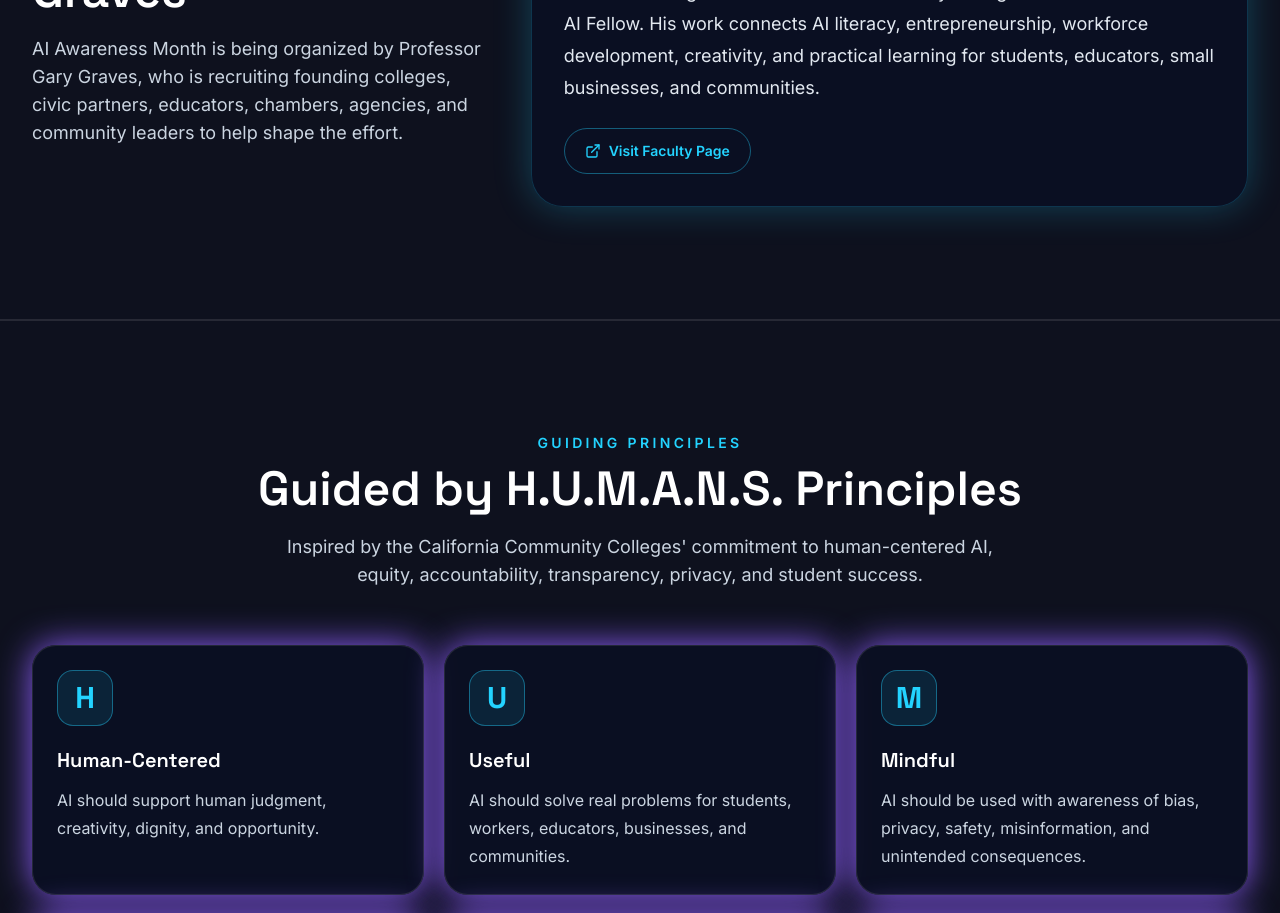
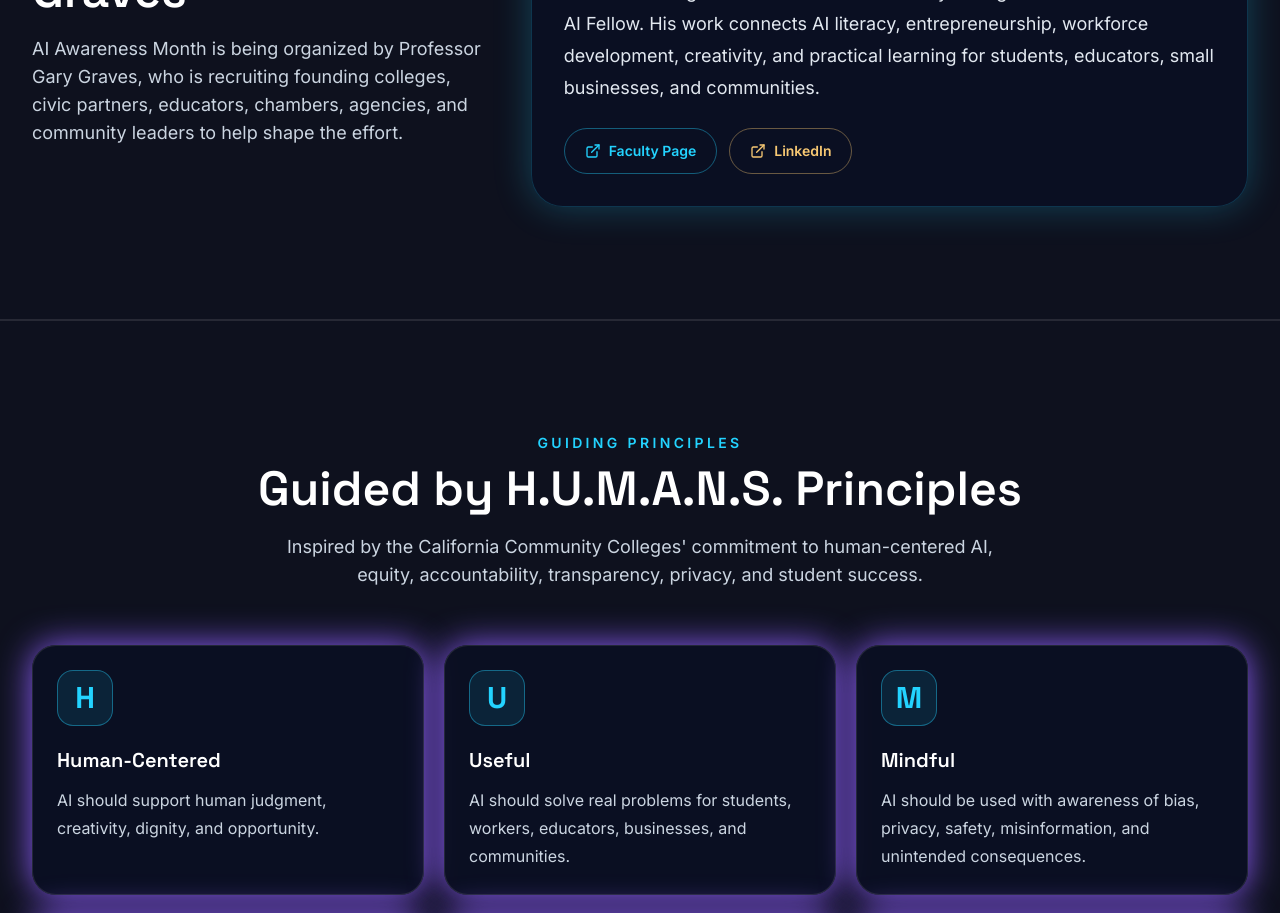
Before and after one commit to profgarygraves/github-AI-Awareness-Month, a React (Vite) app: page / in a window 1280 px wide. Shown: the part 2600-3513 px from the top of the page. Built offline with nearby package versions, Linux system fonts and the light colour scheme.

Commit message:
Add organizer LinkedIn link

```diff
--- a/src/components/Organizer.jsx
+++ b/src/components/Organizer.jsx
@@ -20,15 +20,26 @@ export default function Organizer() {
             literacy, entrepreneurship, workforce development, creativity, and practical learning
             for students, educators, small businesses, and communities.
           </p>
+          <div className="mt-6 flex flex-wrap gap-3">
             <a
               href="https://ggraves.faculty.fullcoll.edu/"
               target="_blank"
               rel="noreferrer"
-            className="mt-6 inline-flex items-center gap-2 rounded-full border border-aurora/40 px-5 py-3 text-sm font-semibold text-aurora transition hover:bg-aurora hover:text-night"
+              className="inline-flex items-center gap-2 rounded-full border border-aurora/40 px-5 py-3 text-sm font-semibold text-aurora transition hover:bg-aurora hover:text-night"
             >
               <ExternalLink className="h-4 w-4" aria-hidden="true" />
-            Visit Faculty Page
+              Faculty Page
             </a>
+            <a
+              href="https://www.linkedin.com/in/garygraves"
+              target="_blank"
+              rel="noreferrer"
+              className="inline-flex items-center gap-2 rounded-full border border-ember/40 px-5 py-3 text-sm font-semibold text-ember transition hover:bg-ember hover:text-night"
+            >
+              <ExternalLink className="h-4 w-4" aria-hidden="true" />
+              LinkedIn
+            </a>
+          </div>
         </article>
       </div>
     </section>
```
Also changed, not shown: 1 other file (tests, documents, lock files or other folders). Lines whose indentation alone changed are shown as unchanged.
